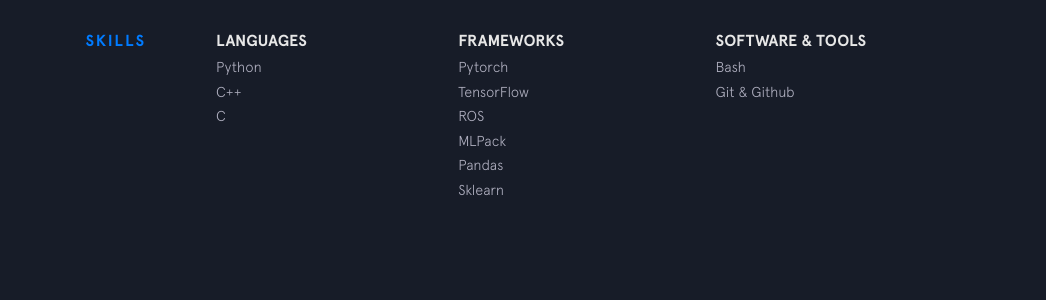
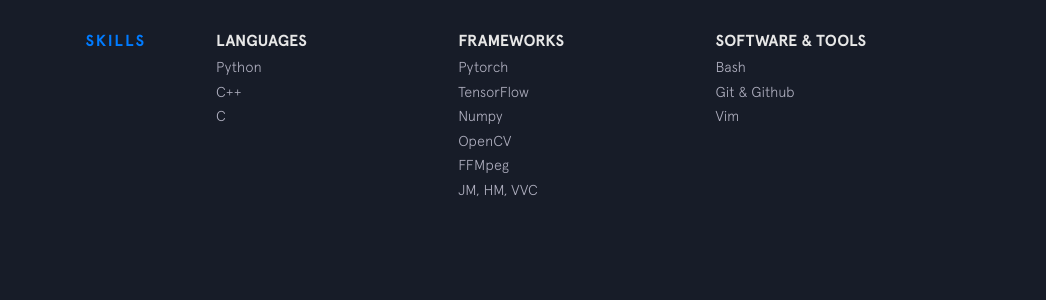
Before and after one commit to praneet195/praneet195.github.io, a Jekyll site: the page built from index.html, in a window 1280 px wide and 900 px high, scrolled down 1217 px. Shown: the part 153-453 px from the top of the window, without its empty margins (234-1280 px from the left). Built offline with Jekyll 4.4.1, drawn with Linux system fonts in a browser that asks for light colours; nearby versions of some CDN libraries.

Commit message:
Update skills.yml

```diff
--- a/_data/skills.yml
+++ b/_data/skills.yml
@@ -7,12 +7,13 @@ languages:
 frameworks:
   - item: Pytorch
   - item: TensorFlow
-  - item: ROS
-  - item: MLPack
-  - item: Pandas
-  - item: Sklearn
+  - item: Numpy
+  - item: OpenCV
+  - item: FFMpeg
+  - item: JM, HM, VVC
 
 
 tools:
   - item: Bash
   - item: Git & Github
+  - item: Vim
```
